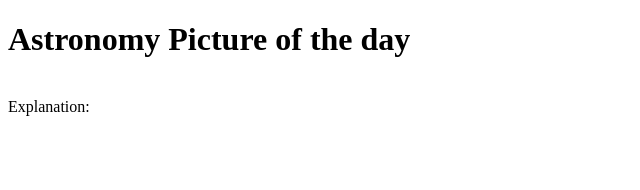
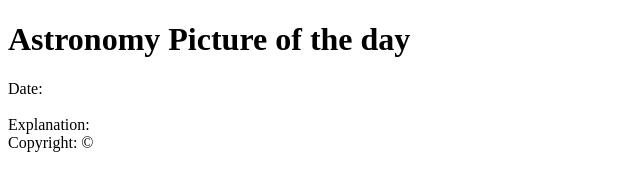
Before and after one commit to paula-gomes/Projeto-Apod-nasa, a plain HTML site: page index.html in a window 1280 px wide. Shown: the whole page, without its empty margins (0-640 px from the left). Drawn offline with Linux system fonts and the light colour scheme; no server answers.

Commit message:
simbolo copyright

```diff
--- a/index.html
+++ b/index.html
@@ -10,11 +10,11 @@
     </head>
     <body>
         <div id="title"><h1> Astronomy Picture of the day<h1></div>
-        <div id="date"> </div>
+        <div id="date"> Date: </div>
         <img id ="mediaOftheDay" src = "">
         <div id="titleOfimg"> </div>
-        <div id="explanation"> Explanation: </div>
-        <div id="cpyRight"> </div>
+        <div id="explanation"> Explanation: <br> </div>
+        <div id="cpyRight"> Copyright: &copy; </div>
 
     </body>
 </html>
```
